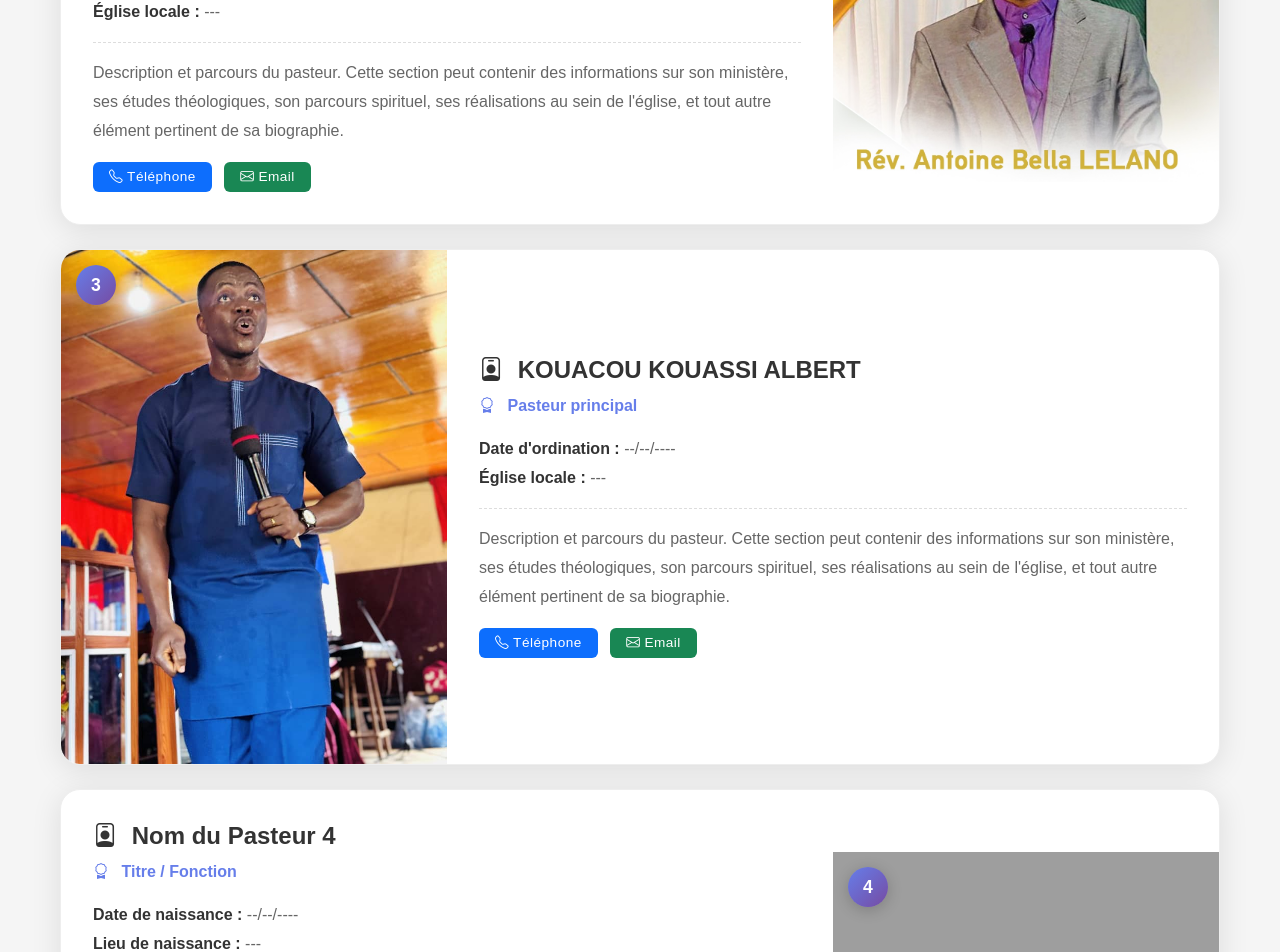
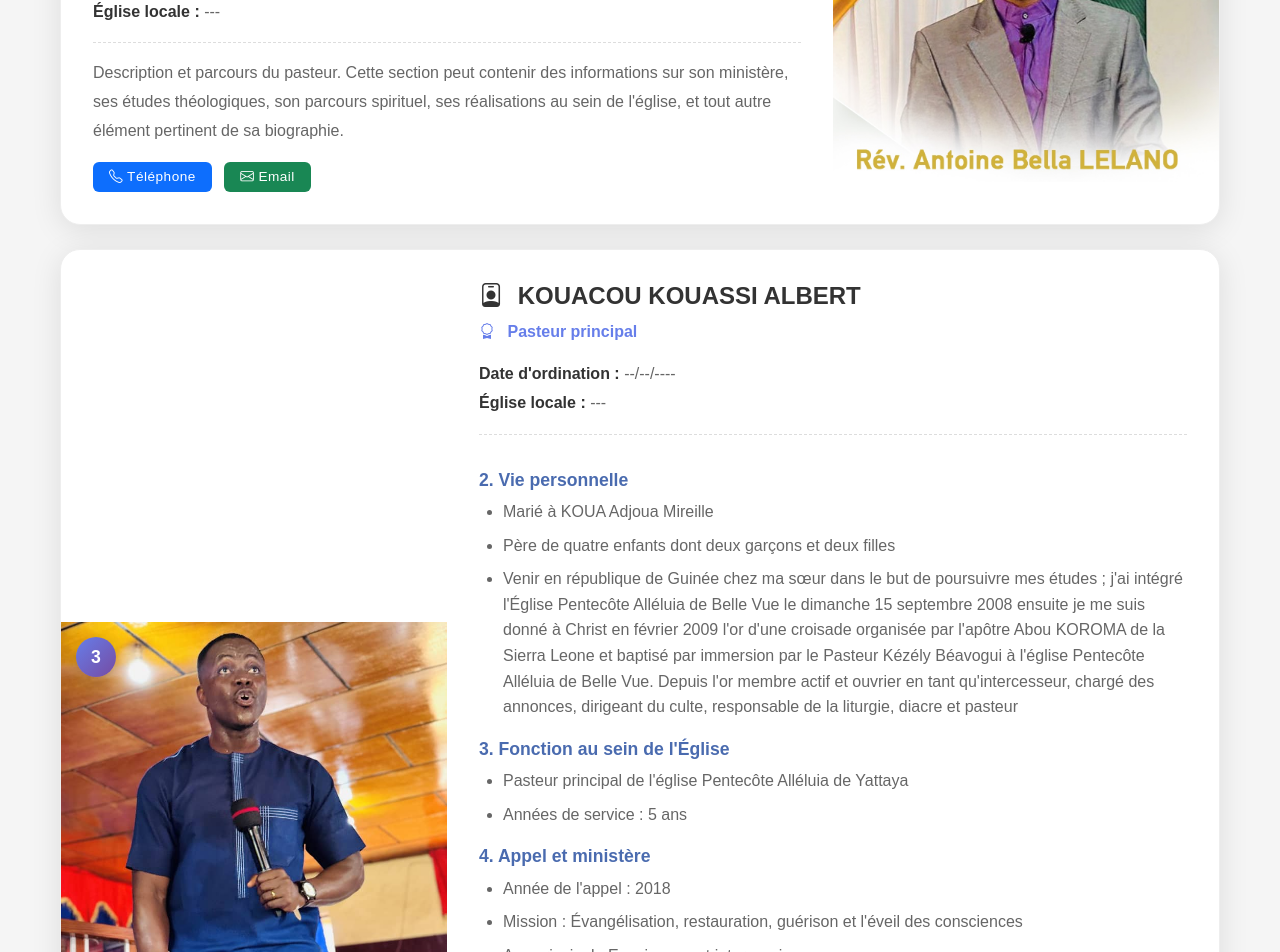
Before and after one commit to Emilefaya90/eglisealleluiaguinee, a Django app: page /biographie-pasteurs/ in a window 1280 px wide. Shown: the part 1019-1971 px from the top of the page. Run offline with Django 5.2, Linux system fonts and the light colour scheme; grey boxes are pictures that could not be loaded.

Commit message:
Mise à jour complète de la biographie du Pasteur KOUACOU KOUASSI ALBERT avec formatage amélioré

```diff
--- a/main/templates/main/biographie_pasteurs.html
+++ b/main/templates/main/biographie_pasteurs.html
@@ -67,11 +67,60 @@
                                 <strong>Date d'ordination :</strong> --/--/----<br>
                                 <strong>Église locale :</strong> ---
                             </p>
+                            {% if forloop.counter == 3 %}
+                            <div class="pasteur-description">
+                                <h5>2. Vie personnelle</h5>
+                                <ul>
+                                    <li>Marié à KOUA Adjoua Mireille</li>
+                                    <li>Père de quatre enfants dont deux garçons et deux filles</li>
+                                    <li>Venir en république de Guinée chez ma sœur dans le but de poursuivre mes études ; j'ai intégré l'Église Pentecôte Alléluia de Belle Vue le dimanche 15 septembre 2008 ensuite je me suis donné à Christ en février 2009 l'or d'une croisade organisée par l'apôtre Abou KOROMA de la Sierra Leone et baptisé par immersion par le Pasteur Kézély Béavogui à l'église Pentecôte Alléluia de Belle Vue. Depuis l'or membre actif et ouvrier en tant qu'intercesseur, chargé des annonces, dirigeant du culte, responsable de la liturgie, diacre et pasteur</li>
+                                </ul>
+
+                                <h5>3. Fonction au sein de l'Église</h5>
+                                <ul>
+                                    <li>Pasteur principal de l'église Pentecôte Alléluia de Yattaya</li>
+                                    <li>Années de service : 5 ans</li>
+                                </ul>
+
+                                <h5>4. Appel et ministère</h5>
+                                <ul>
+                                    <li>Année de l'appel : 2018</li>
+                                    <li>Mission : Évangélisation, restauration, guérison et l'éveil des consciences</li>
+                                    <li>Axe principal : Enseignement intercession</li>
+                                </ul>
+
+                                <h5>5. Formation</h5>
+                                <ul>
+                                    <li>Institut Théologique Évangélique de Conakry</li>
+                                    <li>Diplômes de Théologie</li>
+                                </ul>
+
+                                <h5>6. Expériences</h5>
+                                <ul>
+                                    <li>Églises de Belle Vue et Yattaya</li>
+                                    <li>Missions ou conférences dirigées/animées</li>
+                                </ul>
+
+                                <h5>7. Qualités spirituelles</h5>
+                                <ul>
+                                    <li>Engagement dans la prière et l'étude biblique</li>
+                                    <li>Vie de sanctification</li>
+                                    <li>Compassion et soutien des âmes</li>
+                                </ul>
+
+                                <h5>8. Impact</h5>
+                                <ul>
+                                    <li>Témoignages de fidèles</li>
+                                    <li>Réalisations dans l'église ou la communauté</li>
+                                </ul>
+                            </div>
+                            {% else %}
                             <p class="pasteur-description">
                                 Description et parcours du pasteur. Cette section peut contenir des informations sur son ministère,
                                 ses études théologiques, son parcours spirituel, ses réalisations au sein de l'église,
                                 et tout autre élément pertinent de sa biographie.
                             </p>
+                            {% endif %}
                         </div>
                         <div class="pasteur-contact mt-3">
                             <span class="badge bg-primary me-2"><i class="bi bi-telephone me-1"></i>Téléphone</span>
@@ -86,6 +135,25 @@
 </div>
 
 <style>
+/* Styles pour la description détaillée du pasteur */
+.pasteur-description h5 {
+    color: #4a6baf;
+    margin-top: 1.2rem;
+    margin-bottom: 0.5rem;
+    font-weight: 600;
+    font-size: 1.1rem;
+}
+
+.pasteur-description ul {
+    padding-left: 1.5rem;
+    margin-bottom: 1rem;
+}
+
+.pasteur-description li {
+    margin-bottom: 0.5rem;
+    line-height: 1.6;
+}
+
 /* En-tête de la page */
 .bio-header {
     padding: 1rem;
```
